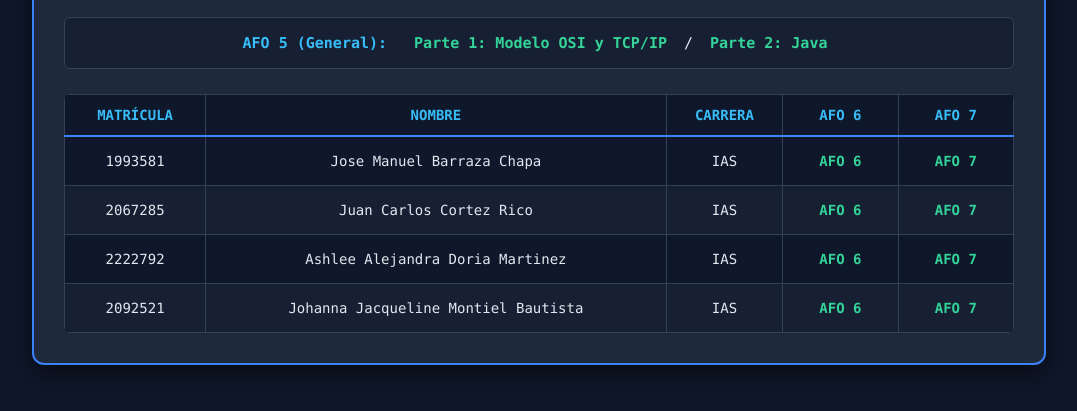
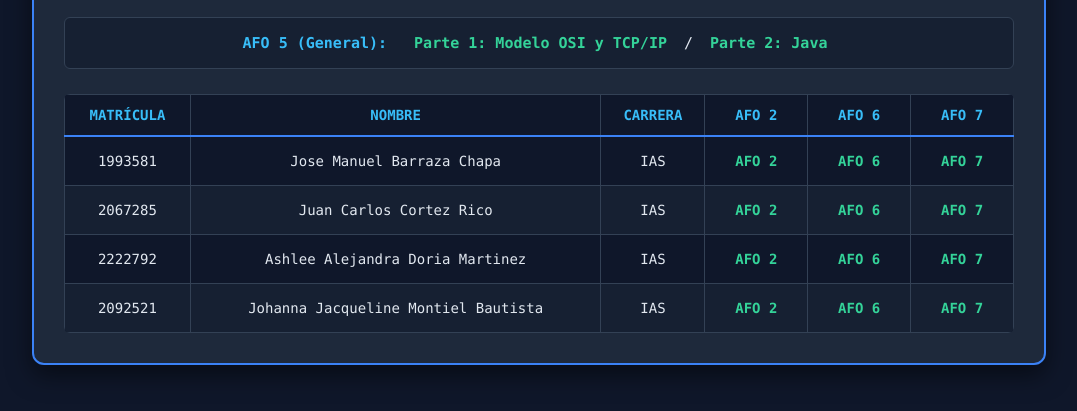
Before and after one commit to M3nny75/Pia-Progra-web, a plain HTML site: page index.html in a window 1280 px wide. Shown: the part 331-742 px from the top of the page, without its empty margins (101-1178 px from the left). Drawn offline with Linux system fonts and the light colour scheme.

Commit message:
Agrega columna AFO 2 a la tabla del PIA
Co-Authored-By: Claude Sonnet 5.5 <noreply@anthropic.com>
Claude-Session: https://claude.ai/code/session_01VMoVnCdgM1TuX5rmszweD9

```diff
--- a/index.html
+++ b/index.html
@@ -151,6 +151,7 @@
                     <th>Matrícula</th>
                     <th>Nombre</th>
                     <th>Carrera</th>
+                    <th>AFO 2</th>
                     <th>AFO 6</th>
                     <th>AFO 7</th>
                 </tr>
@@ -173,6 +174,7 @@
                 <matricula>1993581</matricula>
                 <nombre>Jose Manuel Barraza Chapa</nombre>
                 <carrera>IAS</carrera>
+                <afo2>https://m3nny75.github.io/afo2/intercambio.xml</afo2>
                 <afo6>https://m3nny75.github.io/trabajos-progra/</afo6>
                 <afo7>https://m3nny75.github.io/becas-progra/</afo7>
             </integrante>
@@ -180,6 +182,7 @@
                 <matricula>2067285</matricula>
                 <nombre>Juan Carlos Cortez Rico</nombre>
                 <carrera>IAS</carrera>
+                <afo2>https://juan-ccr.github.io/02-intercambio/intercambio.xml</afo2>
                 <afo6>https://juan-ccr.github.io/06-practicas/</afo6>
                 <afo7>https://juan-ccr.github.io/07-becas/</afo7>
             </integrante>
@@ -187,6 +190,7 @@
                 <matricula>2222792</matricula>
                 <nombre>Ashlee Alejandra Doria Martinez</nombre>
                 <carrera>IAS</carrera>
+                <afo2>https://ashleedoria.github.io/XML-DORIA-/intercambio_academico_ias.xml</afo2>
                 <afo6>https://ashleedoria.github.io/06-DORIA/</afo6>
                 <afo7>https://ashleedoria.github.io/07-DORIA/</afo7>
             </integrante>
@@ -194,6 +198,7 @@
                 <matricula>2092521</matricula>
                 <nombre>Johanna Jacqueline Montiel Bautista</nombre>
                 <carrera>IAS</carrera>
+                <afo2>https://ashleedoria.github.io/af-02-jacqui-/intercambio.xml</afo2>
                 <afo6>https://ashleedoria.github.io/06-JACQUI-/</afo6>
                 <afo7>https://ashleedoria.github.io/07-JACQUI/</afo7>
             </integrante>
@@ -208,6 +213,7 @@
             const mat = integrantes[i].getElementsByTagName("matricula")[0].textContent;
             const nom = integrantes[i].getElementsByTagName("nombre")[0].textContent;
             const car = integrantes[i].getElementsByTagName("carrera")[0].textContent;
+            const afo2 = integrantes[i].getElementsByTagName("afo2")[0].textContent;
             const afo6 = integrantes[i].getElementsByTagName("afo6")[0].textContent;
             const afo7 = integrantes[i].getElementsByTagName("afo7")[0].textContent;
 
@@ -221,6 +227,7 @@
                 <td>${mat}</td>
                 <td>${nom}</td>
                 <td>${car}</td>
+                <td>${celda(afo2, "AFO 2")}</td>
                 <td>${celda(afo6, "AFO 6")}</td>
                 <td>${celda(afo7, "AFO 7")}</td>
             `;
```
